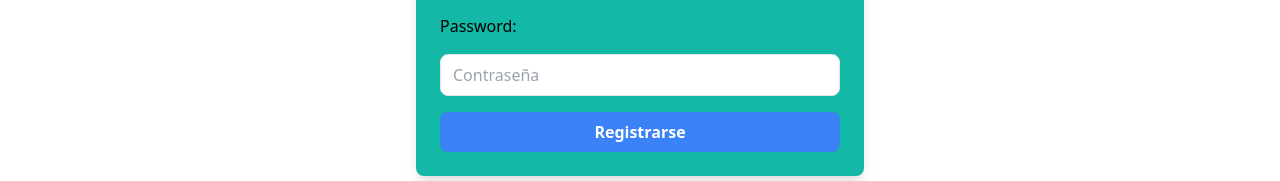
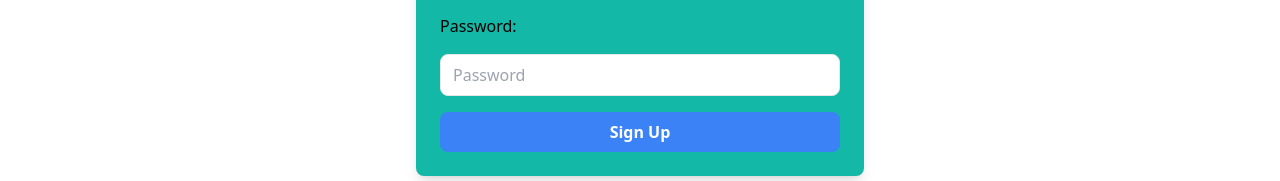
Before and after one commit to TomasMadariaga/frontClinica, a React (Vite) app: page /auth/register/patient in a window 1280 px wide. Shown: the part 702-883 px from the top of the page. Built offline with nearby package versions, Linux system fonts and the light colour scheme.

Commit message:
Fixed register errors

```diff
--- a/src/App.jsx
+++ b/src/App.jsx
@@ -1,6 +1,6 @@
 import { BrowserRouter, Route, Routes } from "react-router-dom";
 import { useState } from "react";
-import Register from "./components/Register";
+import Register from "./components/RegisterPatient";
 import Login from "./components/Login";
 import { Navbar } from "./components/Navbar";
 import { Home } from "./components/Home";
@@ -20,7 +20,7 @@ function App() {
     // Limpia loggedInUser
     setUser('');
 
-    // Redirige a /iniciarSesion
+    // Redirige a /auth/login
     window.location.href = '/auth/login'; // Utiliza window.location.href para redirigir
   };
 
--- a/src/components/Register.jsx
+++ b/src/components/RegisterPatient.jsx
@@ -16,18 +16,17 @@ const RegisterPatient = () => {
     let value = e.target.value;
 
     if (e.target.type === "date" && value) {
-      // Formatear la fecha al formato "YYYY-MM-DD"
       const date = new Date(value);
       const formattedDate = date.toISOString().substring(0, 10);
       value = formattedDate;
     }
 
     if (e.target.name === "planId") {
-      value = parseInt(value, 10); // Asegurarse de que sea un número base 10
+      value = parseInt(value, 10);
     }
 
     if (e.target.name === "dni") {
-      value = parseInt(value, 10); // Asegurarse de que sea un número base 10
+      value = parseInt(value, 10);
     }
 
     setFormData({
@@ -64,6 +63,7 @@ const RegisterPatient = () => {
           placeholder="Name"
           name="name"
           id="name"
+          required
           value={formData.name}
           onChange={handleChange}
           className="w-full px-3 py-2 border rounded-lg focus:outline-none focus:border-blue-500"
@@ -77,6 +77,7 @@ const RegisterPatient = () => {
           placeholder="Lastname"
           id="lastname"
           name="lastname"
+          required
           value={formData.lastname}
           onChange={handleChange}
           className="w-full px-3 py-2 border rounded-lg focus:outline-none focus:border-blue-500"
@@ -90,6 +91,7 @@ const RegisterPatient = () => {
           placeholder="Birthdate"
           id="birthdate"
           name="birthdate"
+          required
           value={formData.birthdate}
           onChange={handleChange}
           className="w-full px-3 py-2 border rounded-lg focus:outline-none focus:border-blue-500"
@@ -103,6 +105,7 @@ const RegisterPatient = () => {
           placeholder="ID"
           id="dni"
           name="dni"
+          required
           value={formData.dni}
           onChange={handleChange}
           className="w-full px-3 py-2 border rounded-lg focus:outline-none focus:border-blue-500"
@@ -111,7 +114,7 @@ const RegisterPatient = () => {
         <label htmlFor="planId" className="block font-medium">
           Health plan:
         </label>
-        <select id="planId" name="planId" value={formData.planId} onChange={handleChange}>
+        <select id="planId" name="planId" value={formData.planId} required onChange={handleChange}>
           <option>Select a Plan</option>
           <option value="1">Classic $399</option>
           <option value="2">Family $699</option>
@@ -125,6 +128,7 @@ const RegisterPatient = () => {
           placeholder="Email"
           id="email"
           name="email"
+          required
           value={formData.email}
           onChange={handleChange}
           className="w-full px-3 py-2 border rounded-lg focus:outline-none focus:border-blue-500"
@@ -135,9 +139,10 @@ const RegisterPatient = () => {
         </label>
         <input
           type="password"
-          placeholder="Contraseña"
+          placeholder="Password"
           id="password"
           name="password"
+          required
           value={formData.password}
           onChange={handleChange}
           className="w-full px-3 py-2 border rounded-lg focus:outline-none focus:border-blue-500"
@@ -146,7 +151,7 @@ const RegisterPatient = () => {
           type="submit"
           className="w-full bg-blue-500 text-white font-semibold py-2 rounded-lg hover:bg-blue-600"
         >
-          Registrarse
+          Sign Up
         </button>
       </form>
     </div>
```
